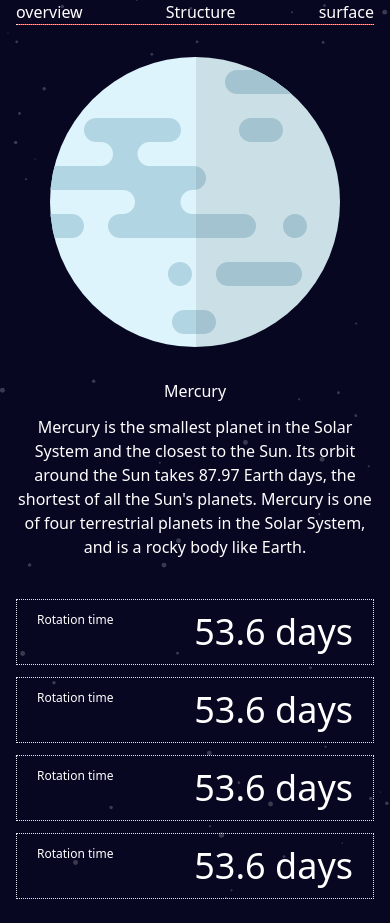
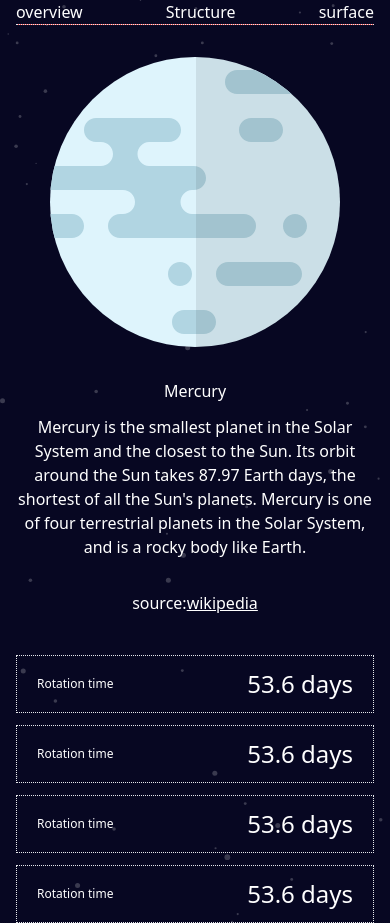
Before and after one commit to sphnikola/planet-fact-site, a React (Vite) app: page / in a window 390 px wide. Before the commit the page ends 899 px from the top, so only its background shows below. Built offline with nearby package versions, Linux system fonts and the light colour scheme.

Commit message:
Improve on layout display

```diff
--- a/src/App.jsx
+++ b/src/App.jsx
@@ -44,32 +44,38 @@ function App() {
         <section className="text-white text-center md:col-start-1 md:row-start-2 md:text-left lg:col-start-3 lg:row-start-1">
           <h2 className="mb-3">{data[0].name}</h2>
           <p>{data[0].overview.content}</p>
+          <p className="text-white mt-8 lg:mt-16">
+            source:
+            <a href={data[0].overview.source} className="underline">
+              wikipedia
+            </a>
+          </p>
         </section>
       </main>
       <footer className="px-4 md:px-7 lg:max-w-6xl lg:mx-auto mt-10">
         <section className=" text-white flex flex-col gap-y-3 md:grid md:grid-cols-12 md:gap-x-1 lg:gap-x-8">
           <div className="md:col-start-1 md:col-end-4">
-            <div className="py-3 px-5 border-[1px] border-dotted flex justify-between md:flex-col  lg:gap-y-10 lg:p-4">
+            <div className="py-3 px-5 border-[1px] border-dotted flex justify-between items-center md:flex-col md:items-start md:gap-y-3 lg:gap-y-10 lg:p-4">
               <h3 className="text-xs">Rotation time</h3>
-              <p className=" text-4xl">53.6 days</p>
+              <p className="text-2xl md:text-3xl lg:text-4xl">53.6 days</p>
             </div>
           </div>
           <div className="md:col-start-4 md:col-end-7">
-            <div className="py-3 px-5 border-[1px] border-dotted flex justify-between md:flex-col lg:gap-y-10 lg:p-4">
+            <div className="py-3 px-5 border-[1px] border-dotted flex justify-between items-center md:flex-col md:items-start md:gap-y-3 lg:gap-y-10 lg:p-4">
               <h3 className="text-xs">Rotation time</h3>
-              <p className=" text-4xl">53.6 days</p>
+              <p className="text-2xl md:text-3xl lg:text-4xl">53.6 days</p>
             </div>
           </div>
           <div className="md:col-start-7 md:col-end-10">
-            <div className="py-3 px-5 border-[1px] border-dotted flex justify-between md:flex-col lg:gap-y-10 lg:p-4">
+            <div className="py-3 px-5 border-[1px] border-dotted flex justify-between items-center md:flex-col md:items-start md:gap-y-3 lg:gap-y-10 lg:p-4">
               <h3 className="text-xs">Rotation time</h3>
-              <p className=" text-4xl">53.6 days</p>
+              <p className="text-2xl md:text-3xl lg:text-4xl">53.6 days</p>
             </div>
           </div>
           <div className="md:col-start-10 md:col-end-13">
-            <div className="py-3 px-5 border-[1px] border-dotted flex justify-between md:flex-col lg:gap-y-10 lg:p-4">
+            <div className="py-3 px-5 border-[1px] border-dotted flex justify-between items-center md:flex-col md:items-start md:gap-y-3 lg:gap-y-10 lg:p-4">
               <h3 className=" text-xs">Rotation time</h3>
-              <p className=" text-4xl">53.6 days</p>
+              <p className="text-2xl md:text-3xl lg:text-4xl">53.6 days</p>
             </div>
           </div>
         </section>
```
